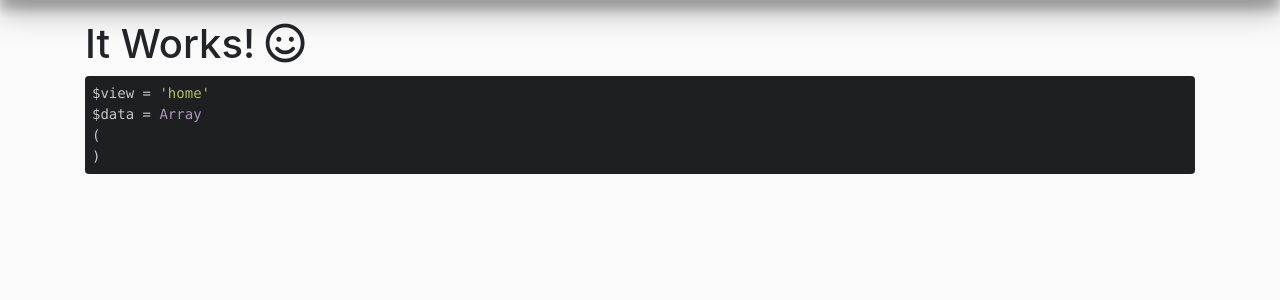
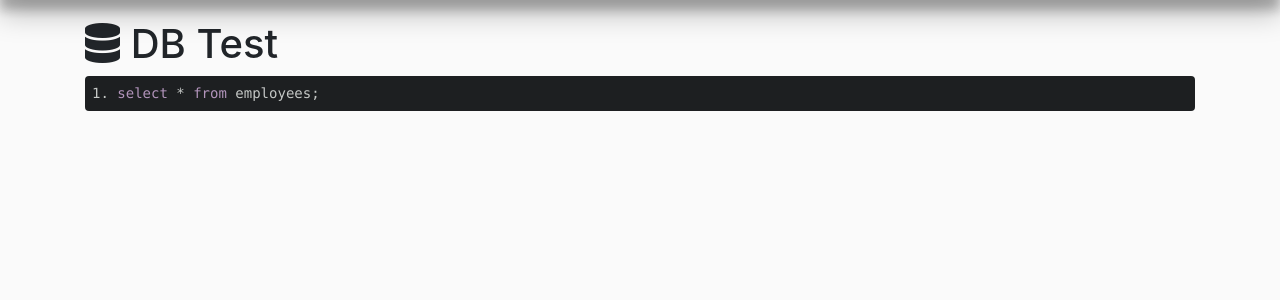
Before and after one commit to stevau5/Comp353Project, a PHP site: page / in a window 1280 px wide. Shown: the part 56-356 px from the top of the page. Run offline with PHP 8.4, Linux system fonts and the light colour scheme; data that the repository does not hold is empty.

Commit message:
added db querying page + web__service

```diff
--- /dev/null
+++ b/api/db_test.php
@@ -0,0 +1,37 @@
+<?php
+
+require_once __DIR__.'/../app/core/database/db.php';
+require_once __DIR__.'/../app/core/web_service.php';
+
+class WSDBTest extends WebService
+{
+    protected function serviceRequest($request)
+    {
+        if($request->params['p'] == 'query' && $request->method == 'POST')
+            $this->query(strip_tags($request->body['query']));
+    }
+
+    private function query($query)
+    {
+        try {
+            $db = (new DB)->connect();
+            $rows = [];
+            $stmt = $db->prepare($query);
+            if($stmt->execute())
+            {
+                $rows = $stmt->fetchAll(PDO::FETCH_ASSOC);
+                $this->answer($rows);
+            }
+            else
+                $this->answer('Something went wrong..', false);
+        }
+        catch(Exception $e)
+        {
+            $this->answer(implode($e->errorInfo, " "), false);
+        }
+    }
+}
+
+new WSDBTest;
+
+?>
--- a/app/views/home.php
+++ b/app/views/home.php
@@ -2,16 +2,19 @@
     <?php include 'components/head.php' ?>
     <link rel="stylesheet" href="./public/css/lib/highlight/custom.css" />
     <script type="text/javascript" src="./public/js/lib/highlight/highlight.pack.js"></script>
+    <script type="text/javascript" src="./public/js/lib/axios/axios.min.js"></script>
     <?php include 'components/view_includes.php' ?>
     <title>home</title>
 </head>
 <body>
     <?php include 'components/header.php' ?>
     <main>
-        <div class="container">
-            <h1>It Works! <i class="far fa-smile"></i></h1>
-            <pre><code class="php"><?php echo "\$view = '" . $view . "'\n" . "\$data = "; print_r($data); ?></code></pre>
-        </div>
+        <section>
+            <div class="container">
+                <h1><i class="fas fa-database"></i> DB Test</h1>
+                <div id="div-queries"></div>
+            </div>
+        </section>
     </main>
     <?php include 'components/footer.php' ?>
 </body>
--- a/public/css/lib/highlight/custom.css
+++ b/public/css/lib/highlight/custom.css
@@ -69,3 +69,5 @@
 .hljs-strong {
   font-weight: bold;
 }
+
+.hljs-unhighlight * { color: #c5c8c6; }
--- a/public/js/home.js
+++ b/public/js/home.js
@@ -3,5 +3,37 @@
 hljs.initHighlightingOnLoad();
 
 $(document).ready(() => {
+    // list of queries
+    var queries = [
+        'select * from employees;'
+    ];
 
+    var formatCell = (k, v) => {
+        if(k == 'gender') {
+            if(v == 'm') return '<i class="fas fa-mars"></i>';
+            else if (v == 'f') return '<i class="fas fa-venus"></i>';
+            else return '<i class="fas fa-genderless"></i>';
+        }
+        else if(k.indexOf('price') !== -1 && isNaN(v) === false)
+            return '$'+parseFloat(v).toFixed(2);
+
+    };
+
+    for(var k in queries) {
+        $('#div-queries').append(
+            '<pre><code class="sql">' + Number(k+1) + '. ' + queries[k] + '</code></pre>' +
+            '<div class="results table-responsive shadow"></div>' +
+            '<br />'
+        );
+        hljs.highlightBlock($('#div-queries pre:nth-of-type(' + Number(k+1) + ') code')[0]);
+
+        axios.post(App.root_dir+'/api/db_test.php?p=query', { 'query': queries[k] }).then(res => {
+            if (res.data && res.data.status == 200) {
+                var table_html = App.arrayToTable(res.data.data, {'table':'table mb-0', 'thead':'thead-dark', 'tr td, tr th':'text-center'}, formatCell);
+                $('#div-queries .results:nth-of-type(' + Number(k+1) + ')').html(table_html);
+            }
+        }).catch(error => {
+            console.log(error);
+        });
+    }
 });
```
Also changed, not shown: public/js/core/app.js (+30 -1 lines).
